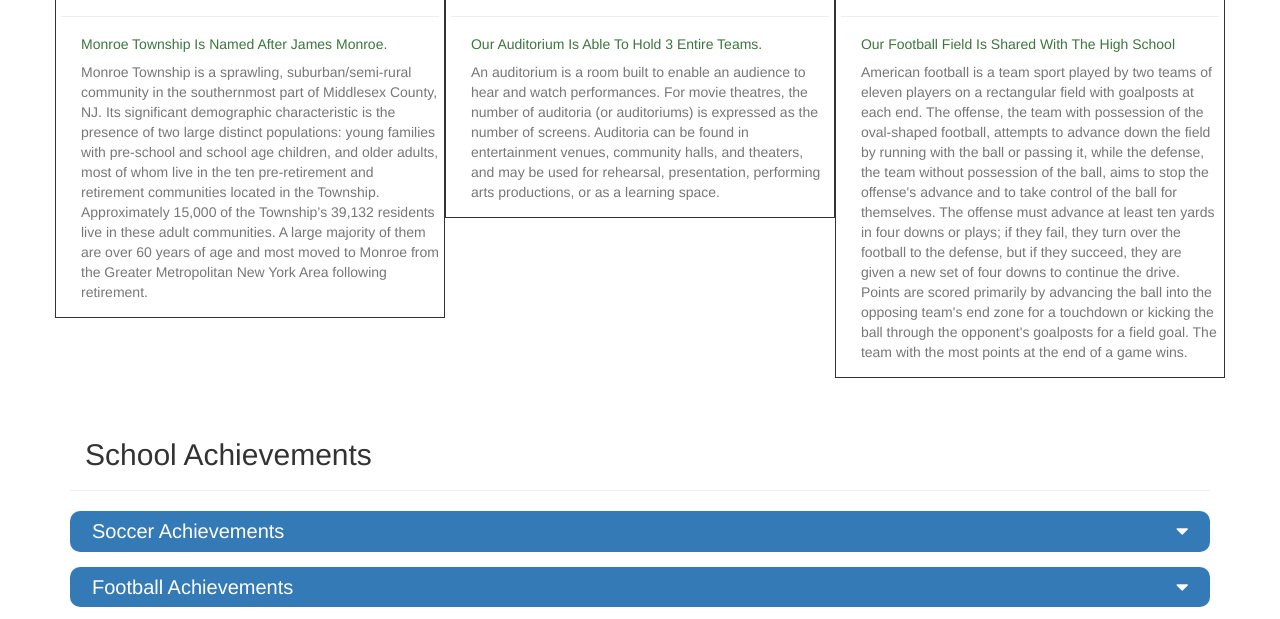
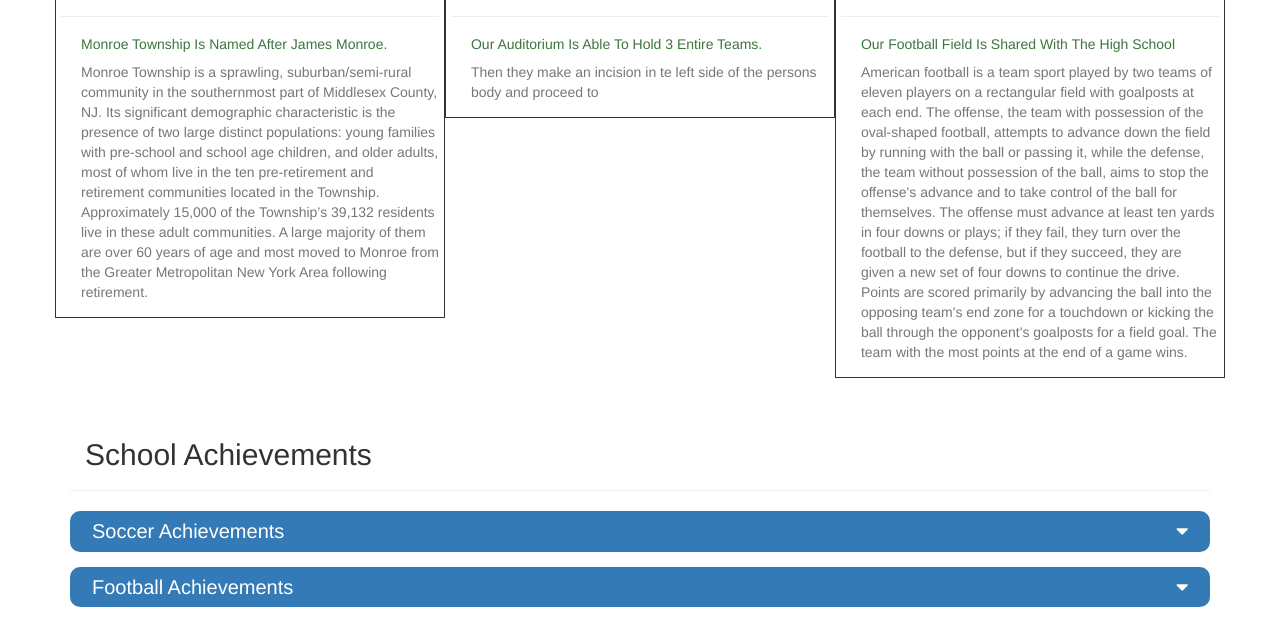
Before and after one commit to AlphaEEE/Mtms-Website, a plain HTML site: page index.html in a window 1280 px wide. Shown: the part 1058-1677 px from the top of the page. Drawn offline with nearby package versions, Linux system fonts and the light colour scheme.

Commit message:
Update index.html

```diff
--- a/index.html
+++ b/index.html
@@ -36,7 +36,7 @@
 
     <div class="announcement">
         <marquee id="marqueeStyle" onmouseover="this.stop();" onmouseout="this.start();">
-            *** Not For The Light Hearted ***
+            *** Not For The Faint Hearted ***
         </marquee>
     </div>
 
@@ -63,7 +63,7 @@
                 <h4 class="text-capitalize"><kbd>Auditorium</kbd></h4>
                 <hr>
                 <h5 class="text-success text-left text-capitalize">Our Auditorium is able to hold 3 entire teams.</h5>
-                <p class="text-muted text-left">An auditorium is a room built to enable an audience to hear and watch performances. For movie theatres, the number of auditoria (or auditoriums) is expressed as the number of screens. Auditoria can be found in entertainment venues, community halls, and theaters, and may be used for rehearsal, presentation, performing arts productions, or as a learning space.</p>
+                <p class="text-muted text-left">Then they make an incision in te left side of the persons body and proceed to </p>
             </div>
 
             <div class="travel_mainDiv">
```
